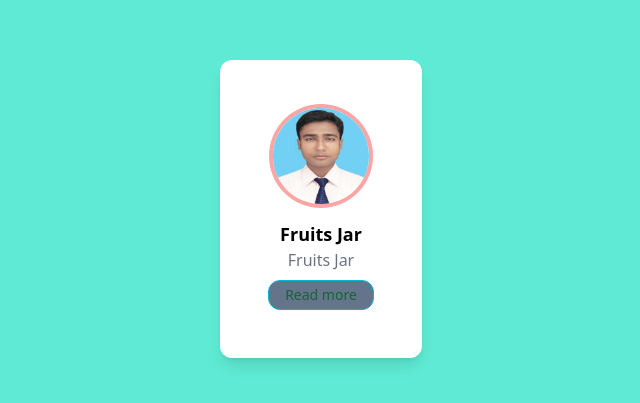
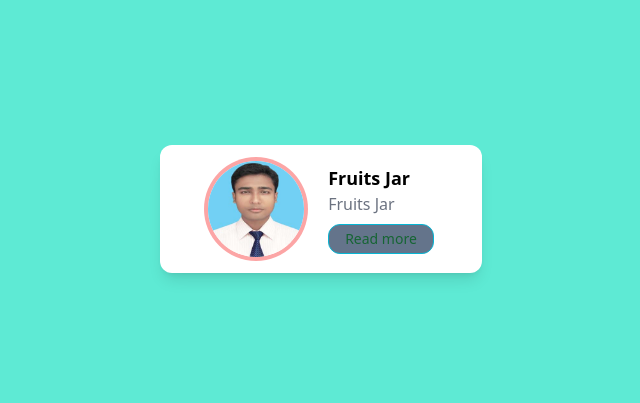
Before and after one commit to mosta5617/Tailwind-CSS-Project-Practice, a website: page index.html in a window 1280 px wide. Shown: the part 191-594 px from the top of the page, without its empty margins (319-959 px from the left). Drawn offline with nearby package versions, Linux system fonts and the light colour scheme; files that its build step writes are made by us from their sources.

Commit message:
Responsive variants

```diff
--- a/index.html
+++ b/index.html
@@ -9,10 +9,11 @@
 </head>
 <body class="h-screen  flex items-center justify-center bg-teal-300">
 
-    <div class="max-w-sm mx-auto p-12 bg-white rounded-xl shadow-lg space-y-4">
-        <img src="./images/photo.jpg" alt="Fruits Jar" class="h-24 mx-auto rounded-full ring-4 ring-red-300">
+    <div class="max-w-sm mx-auto p-12 bg-white rounded-xl shadow-lg space-y-4 sm:flex sm:items-center sm:py-4 sm:space-y-0 sm:space-x-6">
 
-        <div class="text-center space-y-2">
+        <img src="./images/photo.jpg" alt="Fruits Jar" class="h-24 mx-auto rounded-full ring-4 ring-red-300 sm:flex-shrink-0">
+
+        <div class="text-center space-y-2 sm:text-left">
             <div>
                 <p class="text-lg text-black font-bold">Fruits Jar</p>
                 <p class="text-gray-500 font-medium">Fruits Jar</p>
```
